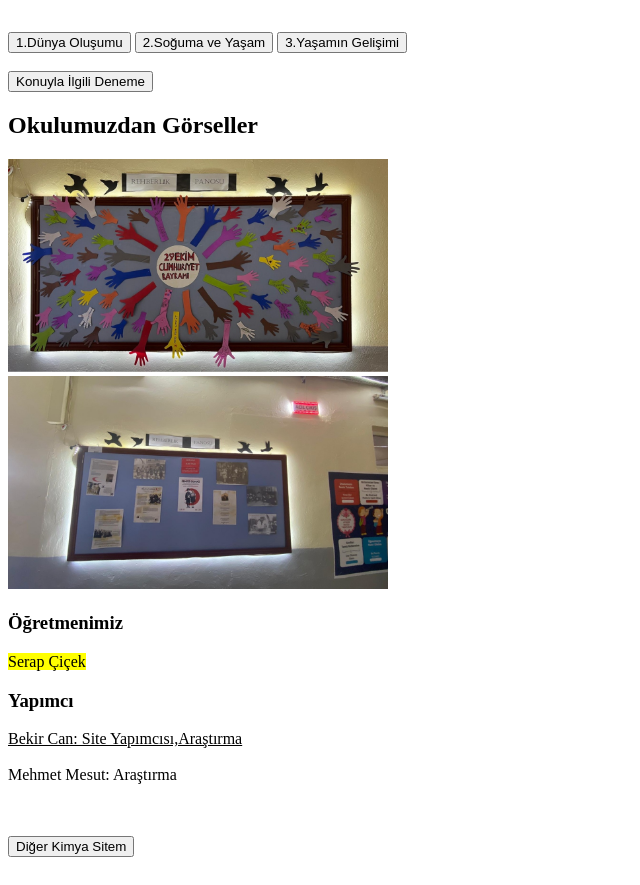
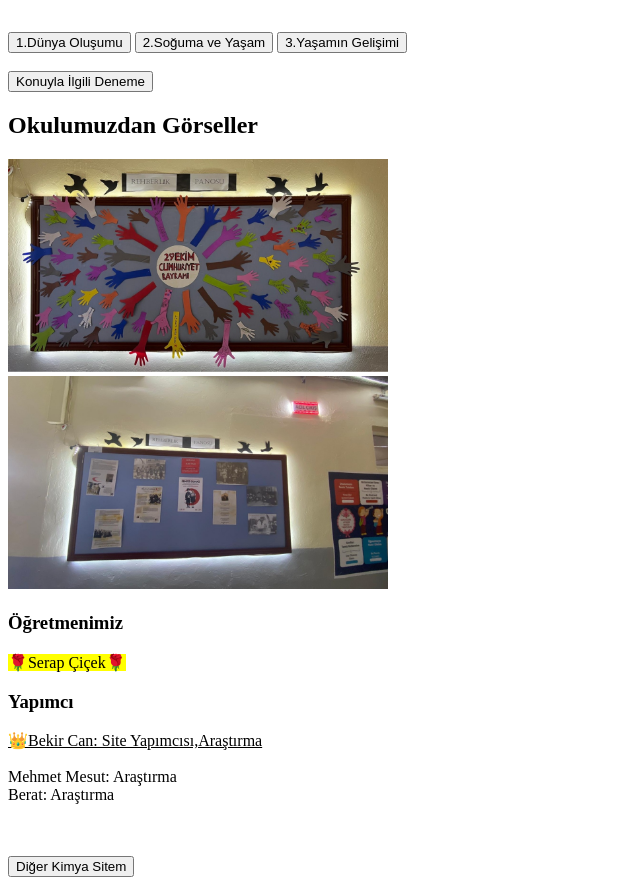
Before and after one commit to SiteCi4747/CografyaDunyaOlusum.github.io, a plain HTML site: page index.html in a window 1280 px wide. Shown: the part 217-1102 px from the top of the page, without its empty margins (0-640 px from the left). Drawn offline with Linux system fonts and the light colour scheme.

Commit message:
Update index.html

```diff
--- a/index.html
+++ b/index.html
@@ -22,9 +22,9 @@
   <br>
   <img src="senkoy12.jpg" alt="Tabela" width="380">
   <h3>Öğretmenimiz</h3>
-  <p><mark>Serap Çiçek</mark></p>
+  <p><mark>🌹Serap Çiçek🌹</mark></p>
   <h3>Yapımcı</h3>
-  <p><ins>Bekir Can: Site Yapımcısı,Araştırma</ins> <br><br>Mehmet Mesut: Araştırma</p>
+  <p><ins>👑Bekir Can: Site Yapımcısı,Araştırma</ins> <br><br>Mehmet Mesut: Araştırma <br>Berat: Araştırma</p>
   <br>
   <br>
   <a href="https://siteci4747.github.io/Kimya-performans.github.io/"><button >Diğer Kimya Sitem</button></a>
```
